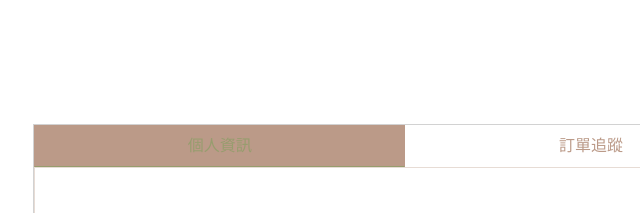
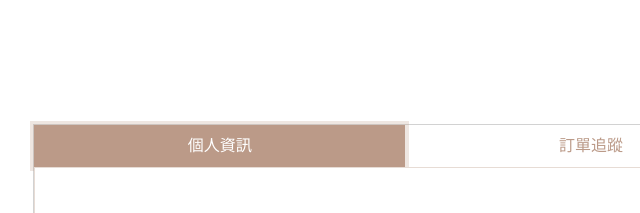
Before and after one commit to Brook-Hsu/yenmade, a website built with Vite: page pages/member-center.html in a window 1280 px wide. Both pictures are taken after a click on the tab "個人資訊". Shown: the top 213 px of the page, 49-689 px from the left. Built offline with nearby package versions, Linux system fonts and the light colour scheme.

Commit message:
loie改會員中心跟表頭換dark

```diff
--- a/assets/scss/pages/_about.scss
+++ b/assets/scss/pages/_about.scss
@@ -98,6 +98,20 @@
   }
 }
 
+@media (max-width: 450px) {
+.h6{
+  font-size: 16px;
+}
+
+}
+@media (max-width: 375px) {
+.font-size-375{
+  font-size: 10px;
+}
+
+}
+
+
 
 /*carousel*/
 .scroll-wrapper {
--- a/assets/scss/pages/member-center.scss
+++ b/assets/scss/pages/member-center.scss
@@ -24,6 +24,22 @@
     border-color: rgba($secondary-500, .35) rgba($secondary-500, .35) #fff;
     border-bottom-color: #fff; /* 與內容區銜接 */
   }
+    .brand-tabs .nav-link.active,
+    .brand-tabs .nav-link.active:hover,
+    .brand-tabs .nav-link.active:focus,
+    .brand-tabs .nav-link:active,
+    .brand-tabs .nav-link:focus {
+    color: #fff !important;
+    border-color:$secondary-500
+}
+    .brand-tabs .nav-link:focus,
+    .brand-tabs .nav-link:active,
+    .brand-tabs .nav-link.active:focus {
+  outline: 0; /* 移除預設 outline */
+  border-color: $secondary-500 !important;
+  box-shadow: 0 0 0 .25rem rgba($secondary-500, .25);
+}
+
 
   /* 卡片與空狀態框線用品牌色 */
   .brand-card { border: 1px solid rgba($secondary-500, .35); }
```
Also changed, not shown: pages/about.html (+2 -2 lines), pages/registration.html (+1 -1 lines), pages/sign-in.html (+4 -4 lines).
